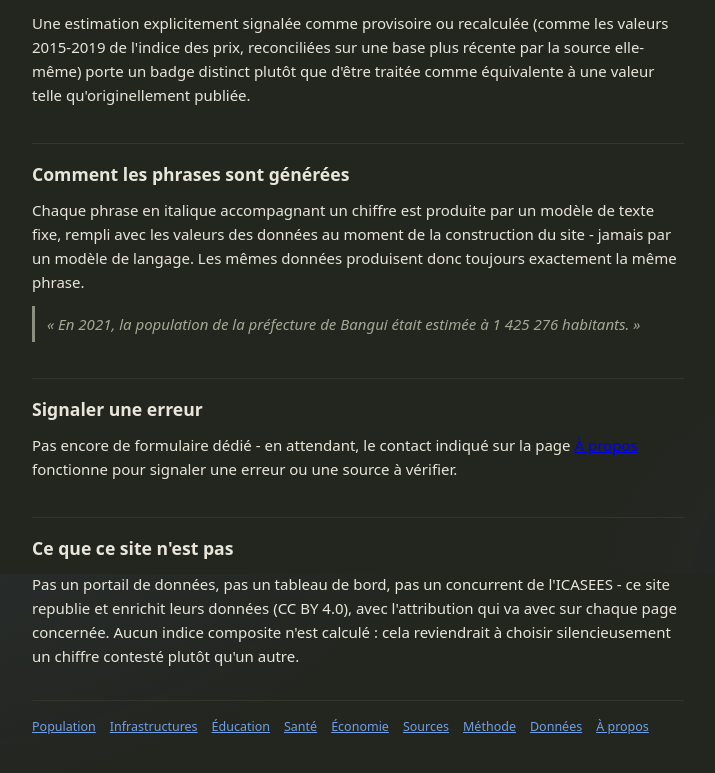
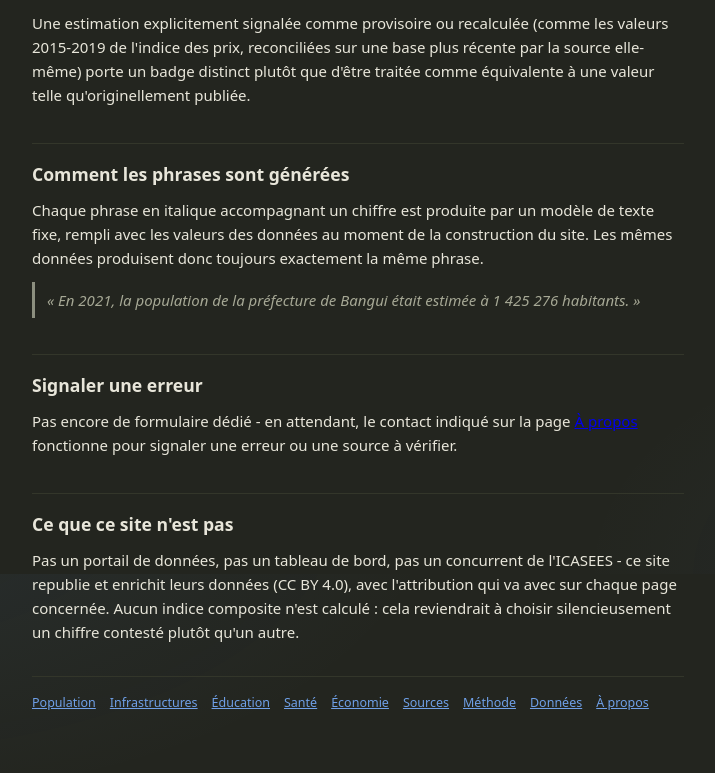
Before and after one commit to jpzolabe/car-data-atlas, an Astro site in the folder site/: page /methode in a window 1280 px wide. Shown: the part 1826-2599 px from the top of the page, without its empty margins (282-997 px from the left). Built offline with nearby package versions, Linux system fonts and the light colour scheme; Astro itself is replaced by a stand-in of ours.

Commit message:
fix: drop "jamais par un modèle de langage" clause from méthode
User request - simplified the sentence-generation explanation further.

```diff
--- a/site/src/pages/methode.astro
+++ b/site/src/pages/methode.astro
@@ -170,8 +170,8 @@ import SiteNav from "../components/SiteNav.astro";
       <p>
         Chaque phrase en italique accompagnant un chiffre est produite par un
         modèle de texte fixe, rempli avec les valeurs des données au moment de
-        la construction du site - jamais par un modèle de langage. Les mêmes
-        données produisent donc toujours exactement la même phrase.
+        la construction du site. Les mêmes données produisent donc toujours
+        exactement la même phrase.
       </p>
       <p class="example">
         « En 2021, la population de la préfecture de Bangui était estimée à
```
